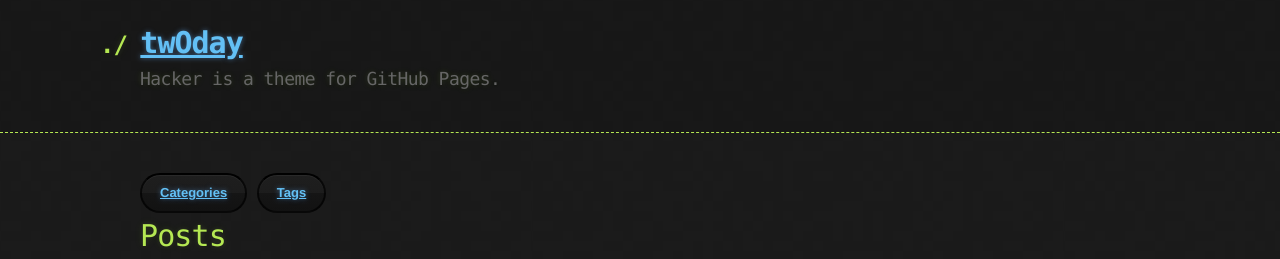
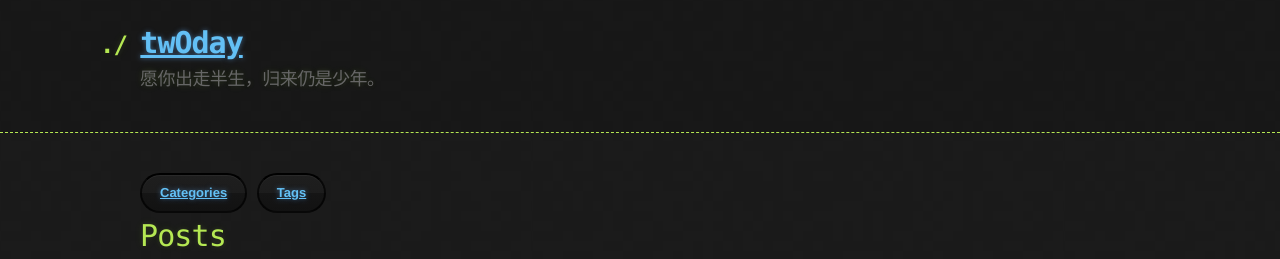
Before and after one commit to threeworld/threeworld.gitHub.io, a Jekyll site: the page built from index.md, in a window 1280 px wide. Shown: the top 259 px of the page. Built offline with Jekyll 4.4.1, drawn with Linux system fonts in a browser that asks for light colours; our own code applies the rules of GitHub Pages for plain Markdown files.

Commit message:
Update _config.yml

```diff
--- a/_config.yml
+++ b/_config.yml
@@ -1,5 +1,5 @@
 title: twOday
-description: Hacker is a theme for GitHub Pages.
+description: 愿你出走半生，归来仍是少年。
 show_downloads: false
 google_analytics:
 theme: jekyll-theme-hacker
```
